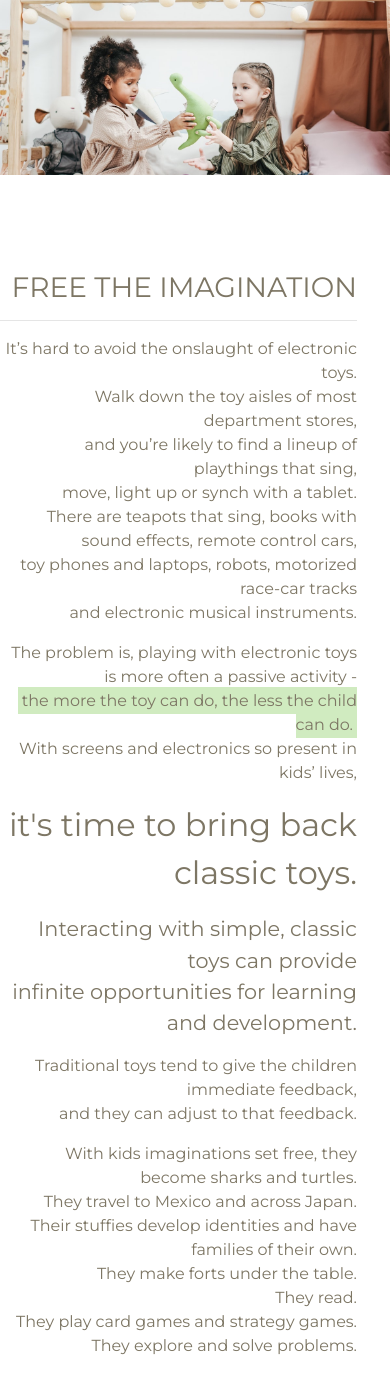
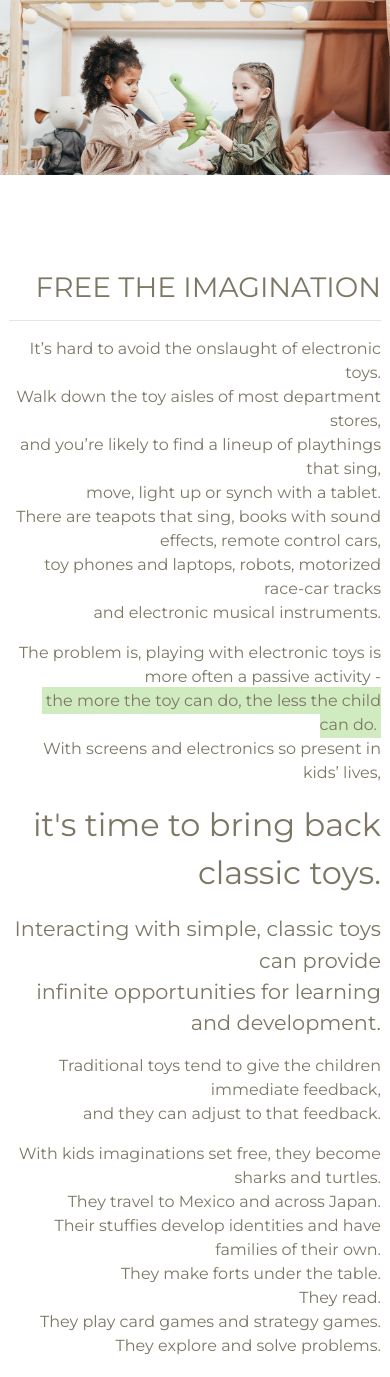
Before and after one commit to imInez/dinosauria, a Django app: page / in a window 390 px wide; the page is wider, and only the part inside the window is pictured. Shown: the part 81-1458 px from the top of that part. Run offline with Django 3.2, Linux system fonts and the light colour scheme; some libraries are stand-ins or nearby versions.

Commit message:
Home front updated for mobile

```diff
--- a/shop/templates/shop/home.html
+++ b/shop/templates/shop/home.html
@@ -13,7 +13,7 @@ Dinosauria store
 
 {% block content %}
 <div class="row my-5">
-    <div class="col col-md-12 col-lg-6 m-auto pt-5 text-right col-grey-green sans-font pr-5" id="intro-text">
+    <div class="col col-md-12 col-lg-6 m-auto pt-5 text-right col-grey-green sans-font px-4" id="intro-text">
         <h3>FREE THE IMAGINATION</h3>
         <hr>
         <p>
@@ -53,7 +53,7 @@ Dinosauria store
 
         </p>
     </div>
-    <div class="col col-md-12 col-lg-6 m-auto text-center" >
+    <div class="col col-md-12 col-lg-6 m-auto text-center visible-dektop" >
         <img id="intro-pic" class="float-left" src="{% static 'img/middle-cottonbro-from-Pexels.jpg' %}">
     </div>
 </div>
```
